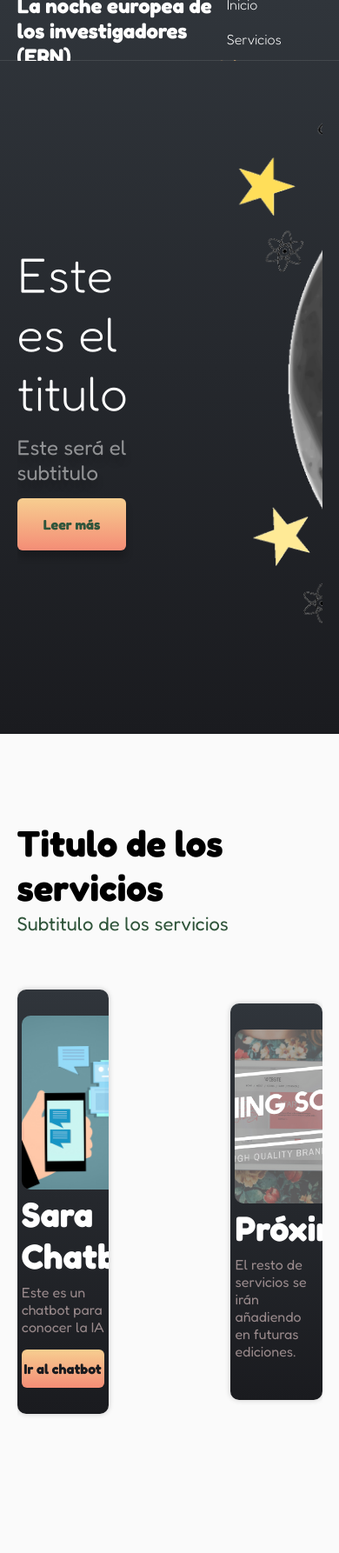
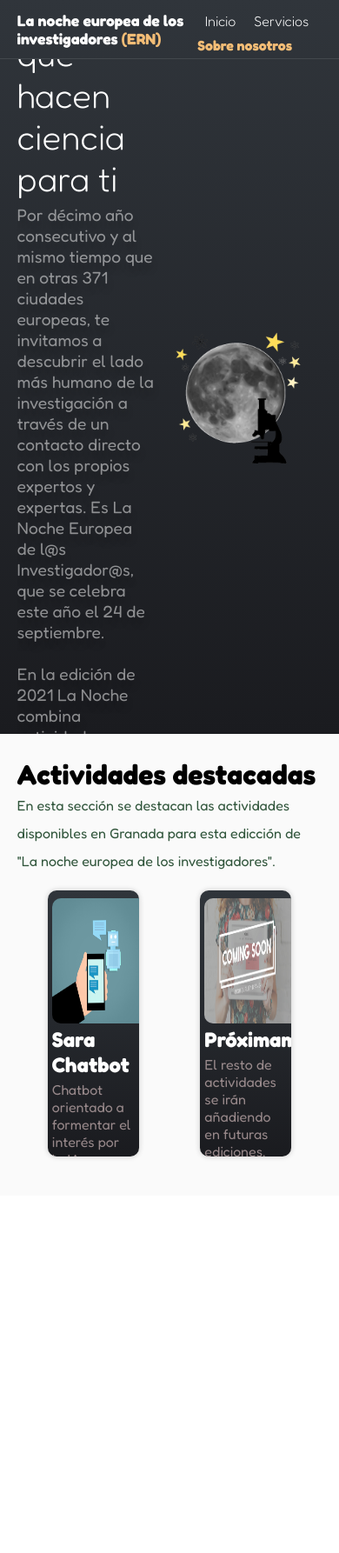
Before and after one commit to Mario-Carmona/SARA_Chatbot, a Flask app: template app/templates/index.html in a window 390 px wide. Shown: the whole page at 87% size. After the commit the page ends 1333 px from the top, so only its background shows below. Run offline with Flask 2, Linux system fonts and the light colour scheme; the template is opened without the code that fills it, so the values that code supplies are empty.

Commit message:
Creada interfaz desktop e interfaz tablet

```diff
--- a/app/static/styles.css
+++ b/app/static/styles.css
@@ -6,6 +6,7 @@
     --gray2: #f7d9d990;
     --black1: #1A1B1F;
     --black2: #30553B;
+    --white: #fff;
     --shadow: 0 8px 8px;
     --color_shadow: #00000033;
     --start_gradient_header: #30353B;
@@ -17,94 +18,217 @@
     --link: #fff;
     --link__active: var(--gold1);
     /* Tamaños */
-    --header_height: 70px;
+    --header_height: 8vh;
 }
 
 * {
     margin: 0;
     padding: 0;
     box-sizing: border-box;
-    font-family: 'Fredoka', sans-serif;
+    font-size: 16px;
 }
 
 body {
     font-family: 'Fredoka', sans-serif;
 }
 
+@media screen and (max-width: 1920px) {
+    /* Nombre del logo de la barra de navegación */
+    .logo__name {
+        /* Tamaño de fuente relativo al tamaño general */
+        font-size: 150%;
+    }
+    .header__title {
+        font-size: 350%;
+        font-weight: 300;
+        color: var(--white);
+    }
+    .header__subtitle {
+        font-size: 150%;
+        color: var(--gray);
+        text-shadow: var(--shadow) var(--color_shadow);
+        margin: 3% 0;
+    }
+    .servicios__title {
+        font-size: 263%;
+    }
+    .servicios__subtitle {
+        color: var(--black2);
+        font-size: 138%;
+        line-height: 32px;
+        margin-bottom: 5%;
+    }
+    .card__title {
+        font-size: 250%;
+        color: #fff;
+        margin-bottom: 4.5%;
+    }
+    .card__descrip {
+        color: var(--gray2);
+        margin-bottom: 9%;
+    }
+}
+
+@media screen and (max-width: 1024px) {
+    /* Nombre del logo de la barra de navegación */
+    .logo__name {
+        /* Tamaño de fuente relativo al tamaño general */
+        font-size: 110%;
+    }
+    .header__title {
+        font-size: 250%;
+        font-weight: 300;
+        color: var(--white);
+    }
+    .header__subtitle {
+        font-size: 120%;
+        color: var(--gray);
+        text-shadow: var(--shadow) var(--color_shadow);
+        margin: 4% 0 4%;
+    }
+    .servicios__title {
+        font-size: 200%;
+    }
+    .servicios__subtitle {
+        color: var(--black2);
+        font-size: 100%;
+        line-height: 32px;
+        margin-bottom: 5%;
+    }
+    .card__title {
+        font-size: 150%;
+        color: #fff;
+        margin-bottom: 4.5%;
+    }
+    .card__descrip {
+        color: var(--gray2);
+        margin-bottom: 9%;
+    }
+}
+
+
+/* Contenedor de cada sección de la página web */
+
 .container {
+    /* Ancho relativo a la pantalla */
     width: 90%;
+    /* Ancho máximo del contenedor */
     max-width: 1200px;
+    /* Se eliminan los márgenes en el top */
     margin: 0 auto;
+    /* Se oculta el contenido que se sale del contenedor */
     overflow: hidden;
-    padding: 100px 0;
+    /* Se deja un padding-top relativo a la pantalla */
+    padding: 7% 0;
+    /* No se fija la altura */
     height: auto;
 }
 
+
+/* Encabezado de la página web */
+
 .header {
+    /* El ancho del header es igual al ancho de la pantalla */
     width: 100%;
+    /* Se fija que el alto del header sea igual al alto de la ventana */
     min-height: 100vh;
+    height: auto;
+    /* Fondo del encabezado */
     background: linear-gradient(180deg, var(--start_gradient_header) 0%, var(--finish_gradient_header) 100%);
 }
 
+
+/* Barra de navegación del encabezado */
+
 .nav__header {
+    /* Color del texto */
     color: var(--header_letter);
+    /* Altura de la barra */
     height: var(--header_height);
+    /* Borde inferior de la barra */
     border-bottom: 1px solid var(--header_border);
 }
 
+
+/* Contenedor de la barra de navegación */
+
 .nav__container {
+    /* Flexibilidad en las dimensiones del contenedor para rellenar todo el contenedor */
     display: flex;
+    /* Centra verticalmente los elementos del contenedor */
     align-items: center;
+    /* El espacio entre los elementos se iguala para todos */
     justify-content: space-between;
+    /* Hereda la altura del padre, es decir, de la barra de navegación del encabezado */
     height: inherit;
+    /* Se elimina el padding-top del contenedor de sección */
     padding: 0;
 }
 
-.logo__name {
-    font-size: 24px;
+
+/* Siglas del logo */
+
+.siglas {
+    /* Tamaño de fuente igual al del logo */
+    font-size: 100%;
+    color: var(--gold1);
 }
 
+
+/* Links de la barra de navegación */
+
 .link {
+    /* Convierte al elemento en un bloque y lo alinea con el resto de elementos */
     display: inline-block;
+    /* Color del texto */
     color: var(--link);
+    /* Elimina el aspecto de enlace */
     text-decoration: none;
+    /* Peso de la fuente de texto */
     font-weight: 300;
-    padding: 10px;
+    /* Se fija un padding alrededor del link */
+    padding: 1vh;
 }
 
+
+/* Último link de la barra de navegación */
+
 .link__active {
+    /* Color del texto */
     color: var(--link__active);
+    /* Elimina el aspecto de enlace */
     text-decoration: none;
+    /* Peso de la fuente de texto */
     font-weight: 700;
 }
 
+
+/* Contenido principal del encabezado */
+
 .header__main {
+    /* Se asigna la altura restante del encabezado */
     height: calc(100vh - var(--header_height));
+    /* Flexibilidad en las dimensiones del contenedor para rellenar todo el contenedor */
     display: flex;
+    /* Centra verticalmente los elementos del contenedor */
     align-items: center;
+    /* El espacio entre los elementos se iguala para todos */
+    justify-content: space-between;
+    /* Se elimina el padding-top del contenedor de sección */
     padding: 0;
 }
 
 .mockup {
-    object-fit: cover;
+    object-fit: contain;
     height: calc(100vh - var(--header_height));
-}
-
-.header__title {
-    font-size: 56px;
-    font-weight: 300;
-    color: #fff;
-}
-
-.header__subtitle {
-    font-size: 24px;
-    color: var(--gray);
-    text-shadow: var(--shadow) var(--color_shadow);
-    margin: 15px 0;
+    width: 55%;
 }
 
 .class_to_action {
-    padding: 20px 30px;
+    padding-top: 4%;
+    padding-bottom: 4%;
+    padding-left: 6%;
+    padding-right: 6%;
     display: inline-block;
     background: linear-gradient(180deg, var(--start_gradient_button) 0%, var(--finish_gradient_button) 100%);
     text-decoration: none;
@@ -121,40 +245,29 @@ body {
     background: #fafafa;
 }
 
-.servicios__title {
-    font-size: 42px;
-}
-
-.servicios__subtitle {
-    color: var(--black2);
-    font-size: 22px;
-    line-height: 32px;
-    margin-bottom: 60px;
-}
-
 .container__cards {
     display: flex;
-    justify-content: space-between;
-    align-items: center;
+    justify-content: space-around;
+    align-items: left;
     flex-wrap: wrap;
 }
 
 .card {
     width: 30%;
-    padding: 30px 0;
+    padding: 2.5% 0;
     overflow: hidden;
     background: linear-gradient(180deg, var(--start_gradient_header) 0%, var(--finish_gradient_header) 100%);
     border-radius: 10px;
     position: relative;
     text-align: right;
-    margin-bottom: 60px;
+    margin-bottom: 5%;
     box-shadow: 0 0 6px var(--color_shadow);
 }
 
 .card__img {
     width: 95%;
-    height: 200px;
-    object-fit: cover;
+    height: 50%;
+    object-fit: fill;
     border-radius: 10px 0 0 10px;
 }
 
@@ -162,17 +275,6 @@ body {
     text-align: left;
     width: 90%;
     margin: 0 auto;
-}
-
-.card__title {
-    font-size: 40px;
-    color: #fff;
-    margin-bottom: 8px;
-}
-
-.card__descrip {
-    color: var(--gray2);
-    margin-bottom: 16px;
 }
 
 .card__button {
@@ -184,5 +286,6 @@ body {
     color: var(--black1);
     font-weight: 700;
     text-align: center;
-    padding: 12px 0;
+    padding-top: 4%;
+    padding-bottom: 4%;
 }
--- a/app/templates/index.html
+++ b/app/templates/index.html
@@ -28,9 +28,10 @@
 
         <section class="container header__main">
             <div class="header__texts">
-                <h1 class="header__title">Este es el titulo</h1>
-                <p class="header__subtitle">Este será el subtitulo</p>
-                <a href="#" class="class_to_action">Leer más</a>
+                <h1 class="header__title">Mujeres y hombres que hacen ciencia para ti</h1>
+                <p class="header__subtitle">Por décimo año consecutivo y al mismo tiempo que en otras 371 ciudades europeas, te invitamos a descubrir el lado más humano de la investigación a través de un contacto directo con los propios expertos y expertas. Es La Noche Europea de
+                    l@s Investigador@s, que se celebra este año el 24 de septiembre. <br><br>En la edición de 2021 La Noche combina actividades presenciales y otras online. Encuentra en la web todas las actividades.</p>
+                <a href="#" class="class_to_action">Conocer más</a>
             </div>
             <img src="../static/img/mockup_noche_inves.png" alt="" class="mockup">
         </section>
@@ -39,15 +40,15 @@
     <main>
         <section class="servicios">
             <div class="container">
-                <h2 class="servicios__title">Titulo de los servicios</h2>
-                <p class="servicios__subtitle">Subtitulo de los servicios</p>
+                <h2 class="servicios__title">Actividades destacadas</h2>
+                <p class="servicios__subtitle">En esta sección se destacan las actividades disponibles en Granada para esta edicción de "La noche europea de los investigadores".</p>
 
                 <article class="container__cards">
                     <div class="card">
                         <img src="../static/img/img_chatbot.jpg" alt="" class="card__img">
                         <div class="cards__text">
                             <h3 class="card__title">Sara Chatbot</h3>
-                            <p class="card__descrip">Este es un chatbot para conocer la IA</p>
+                            <p class="card__descrip">Chatbot orientado a formentar el interés por la IA.</p>
                             <a href="#" class="card__button">Ir al chatbot</a>
                         </div>
                     </div>
@@ -55,7 +56,7 @@
                         <img src="../static/img/img_coming_soon.jpg" alt="" class="card__img">
                         <div class="cards__text">
                             <h3 class="card__title">Próximamente</h3>
-                            <p class="card__descrip">El resto de servicios se irán añadiendo en futuras ediciones.</p>
+                            <p class="card__descrip">El resto de actividades se irán añadiendo en futuras ediciones.</p>
                         </div>
                     </div>
                 </article>
```
